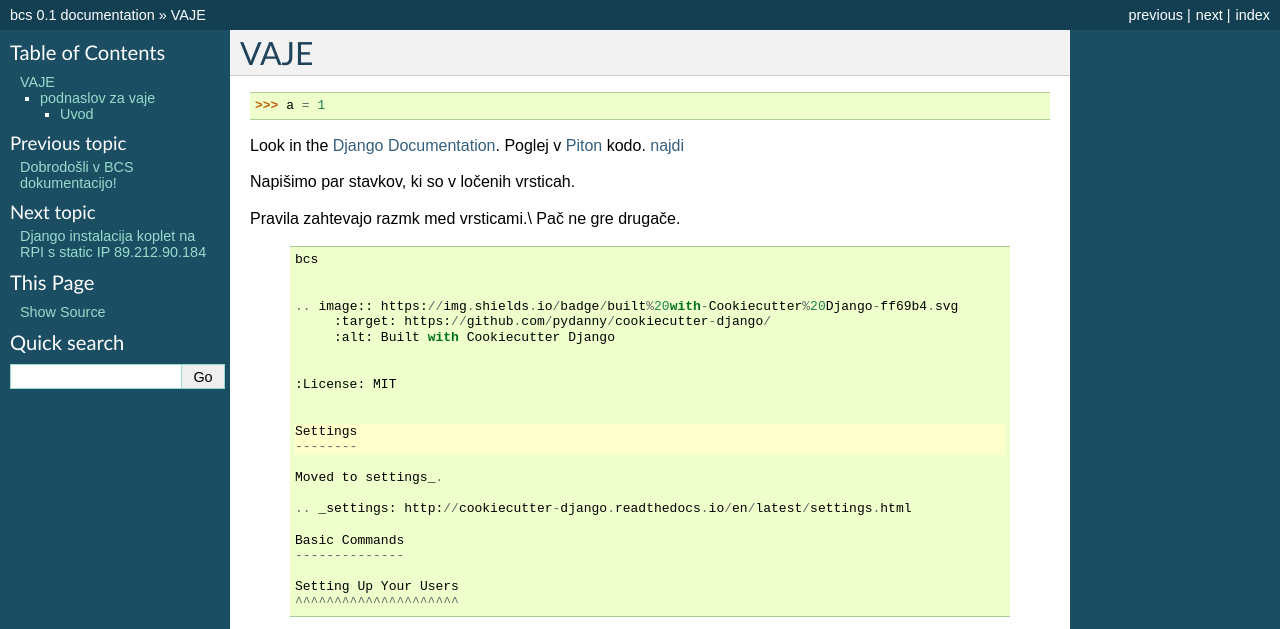
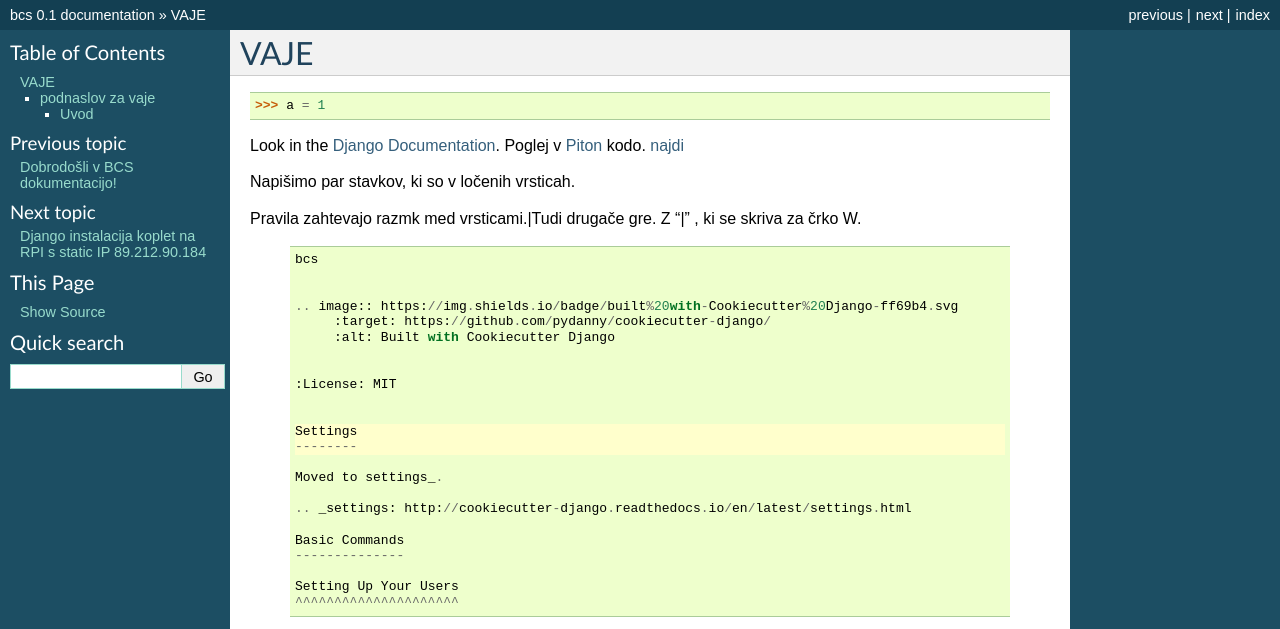
Before and after one commit to pavlovicr/bcs-staro, a Sphinx documentation site: the page built from docs/vaje.rst, in a window 1280 px wide, cut to the strip 0-629 px from the top of the page. Built offline with Sphinx 7.4.7, drawn with Linux system fonts in a browser that asks for light colours; pages that are not in the unit, such as notebooks, are missing from menus.

Commit message:
kaj pa sedaj

```diff
--- a/docs/vaje.rst
+++ b/docs/vaje.rst
@@ -11,8 +11,8 @@ Poglej v Piton_ kodo.
 
 Napišimo par stavkov, ki so v ločenih vrsticah.
 
-Pravila zahtevajo razmk med vrsticami.\\
-Pač ne gre drugače.
+Pravila zahtevajo razmk med vrsticami.|Tudi drugače gre. Z "|" , ki se skriva za črko W.
+
 
 
 
```
